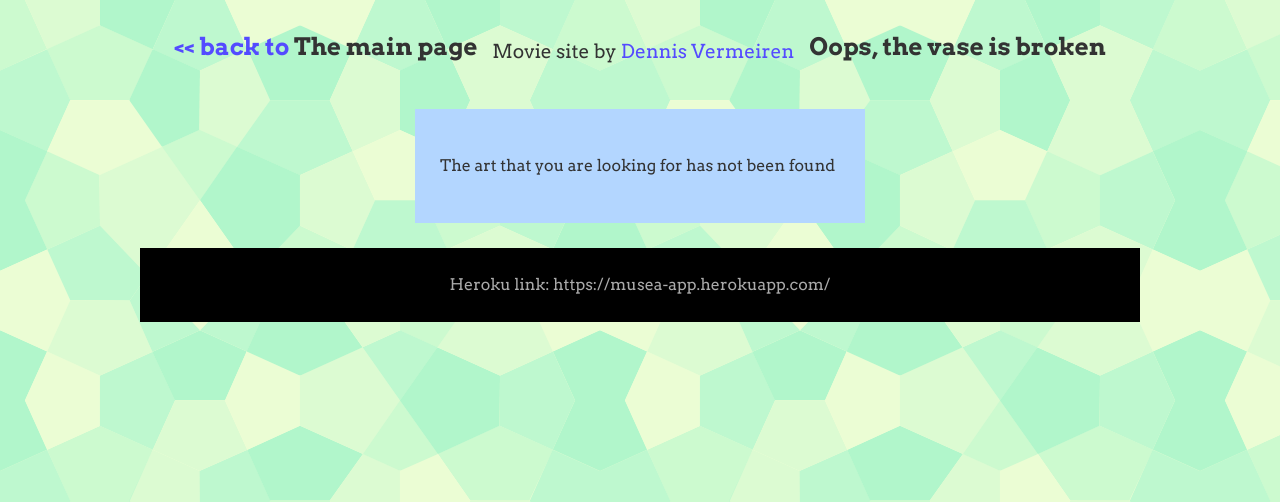
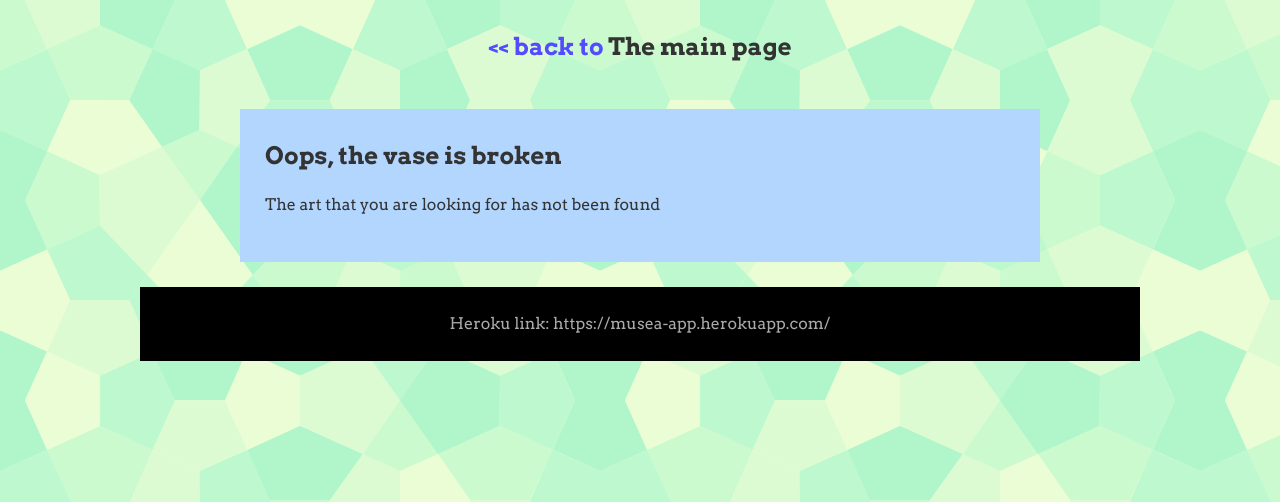
Before and after one commit to HertzBot/museapp, a Node server app: page /items/1 in a window 1280 px wide. Shown: the top 502 px of the page. Run offline with Node 20, Linux system fonts and the light colour scheme.

Commit message:
404 pagina wijziging

```diff
--- a/views/404.ejs
+++ b/views/404.ejs
@@ -1,11 +1,10 @@
 <% include header %>
 
 <h2><a href="/"><< back to</a> The main page</h2>
-<h3>Movie site by <a href="/about">Dennis Vermeiren</a></h3>
 
-<h2>Oops, the vase is broken</h2>
+<section class="widersec">
+  <h2>Oops, the vase is broken</h2>
 
-<section>
   <p>The art that you are looking for has not been found</p>
 </section>
 
```
